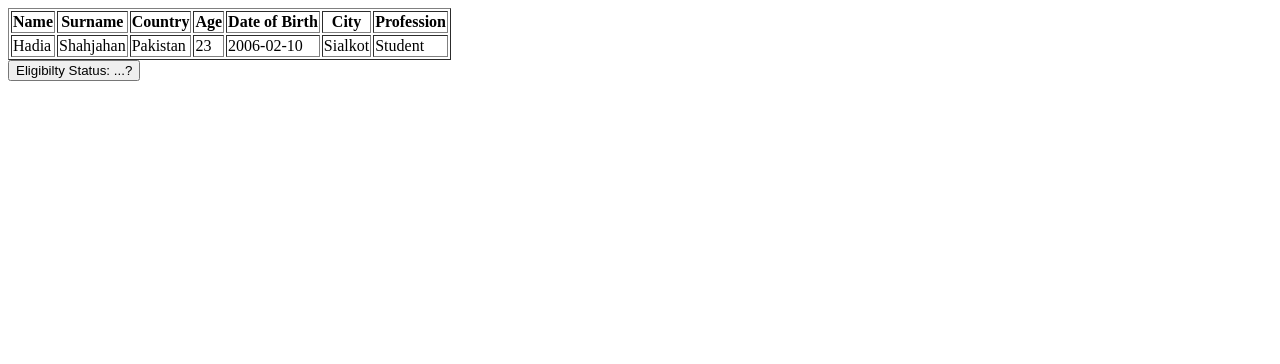
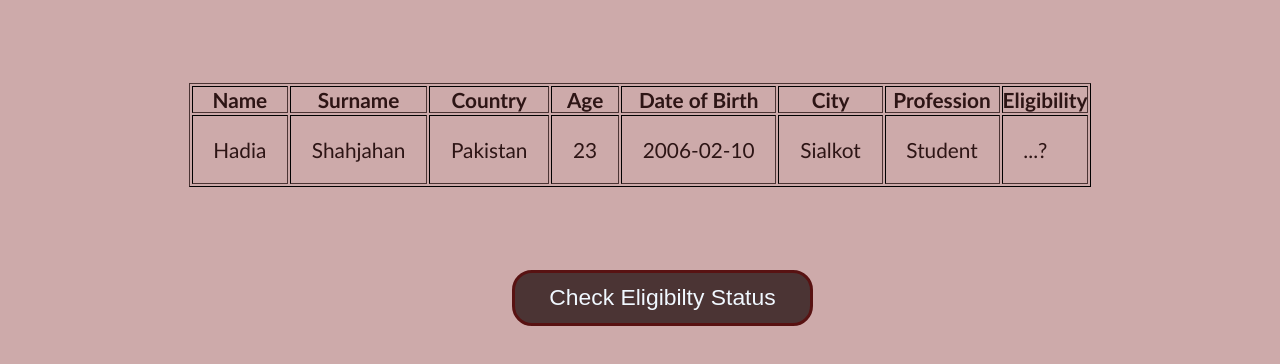
Before and after one commit to hadiashah01/react-core-concepts, a React (Vite) app: page / in a window 1280 px wide. Shown: the top 364 px of the page. Built offline with nearby package versions, Linux system fonts and the light colour scheme.

Commit message:
add styles & hover effects for User component in User.css < make change sin eligibilty button and add a new td for eligibility status

```diff
--- /dev/null
+++ b/src/User.css
@@ -0,0 +1,43 @@
+* {
+  margin: 0;
+  padding: 0;
+  box-sizing: border-box;
+}
+
+body {
+  font-family:
+    "Trebuchet MS", "Lucida Sans Unicode", "Lucida Grande", "Lucida Sans",
+    Arial, sans-serif;
+  background-color: #cdaaaa;
+  color: rgb(45, 21, 21);
+  font-size: 1.3em;
+}
+table {
+  margin-inline: auto;
+  margin-block: 4em;
+  border-color: rgb(75, 52, 52);
+}
+td {
+padding: 1em;
+}
+button{
+    background-color:rgb(75, 52, 52);
+    color: aliceblue;
+    font-size: 1.1em;
+    padding-inline: 1.5em;
+    margin-left: 40vw;
+    padding-block: .5em;
+    border: 3px solid  #581212;
+    border-radius: 20px;
+}
+button:hover {
+ background-color: #cdaaaa;
+ color: rgb(45, 21, 21);
+}
+.btn{
+    margin-inline: auto;
+    width: fit-content;
+}
+td:hover{
+    text-decoration: underline;
+}
--- a/src/User.jsx
+++ b/src/User.jsx
@@ -1,3 +1,4 @@
+import "./User.css";
 import { useState } from "react";
 function User({ info }) {
   const [age, setAge] = useState(info.age);
@@ -22,6 +23,7 @@ function User({ info }) {
             <th>Date of Birth</th>
             <th>City</th>
             <th>Profession</th>
+            <th>Eligibility</th>
           </tr>
         </thead>
         <tbody>
@@ -35,10 +37,12 @@ function User({ info }) {
             </td>
             <td>{info.city}</td>
             <td>{info.profession}</td>
+            <td>{eligibilityStatus}</td>
           </tr>
         </tbody>
       </table>
-      <button onClick={checkStatus}>Eligibilty Status: {eligibilityStatus}</button>
+
+      <button onClick={checkStatus}>Check Eligibilty Status</button>
     </>
   );
 }
--- a/src/main.jsx
+++ b/src/main.jsx
@@ -1,6 +1,5 @@
 import { StrictMode } from "react";
 import { createRoot } from "react-dom/client";
-import "./index.css";
 import User from "./User.jsx";
 
 const user = {
```
Also changed, not shown: src/index.css (deleted).
